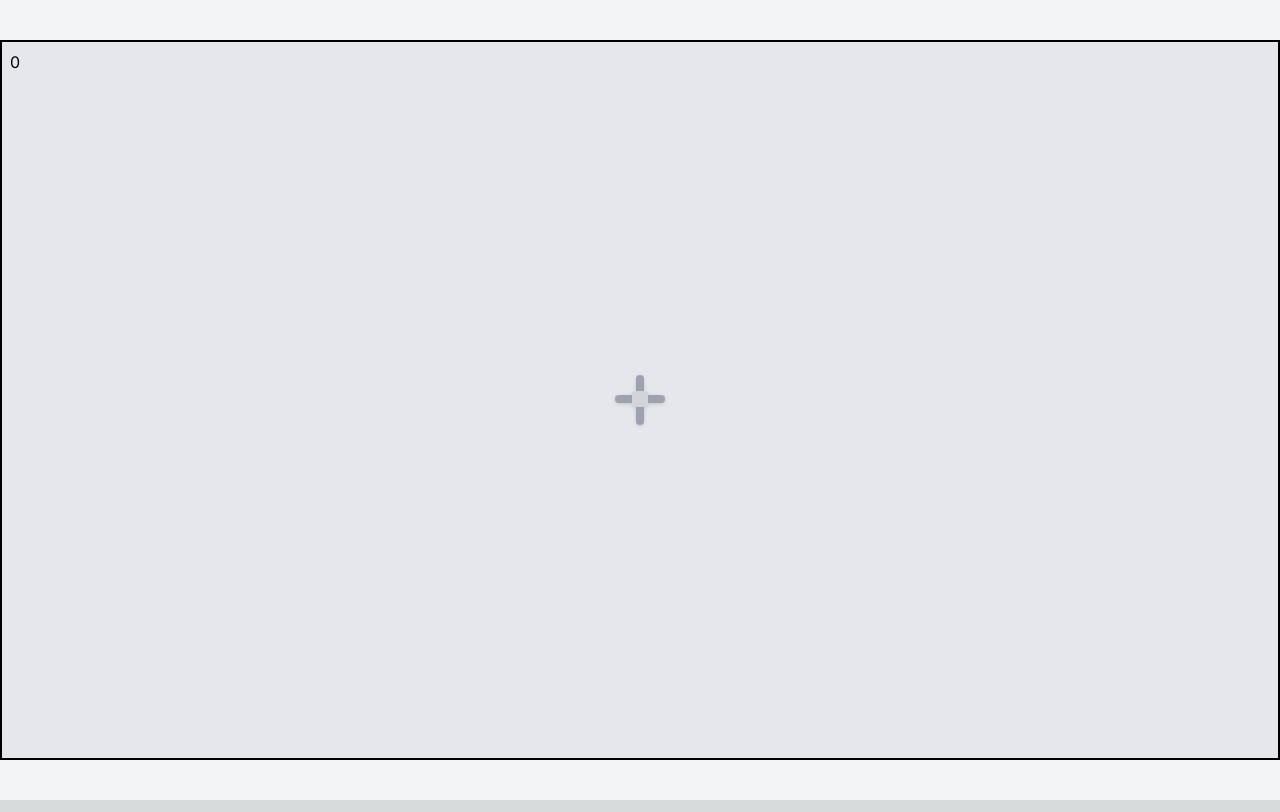
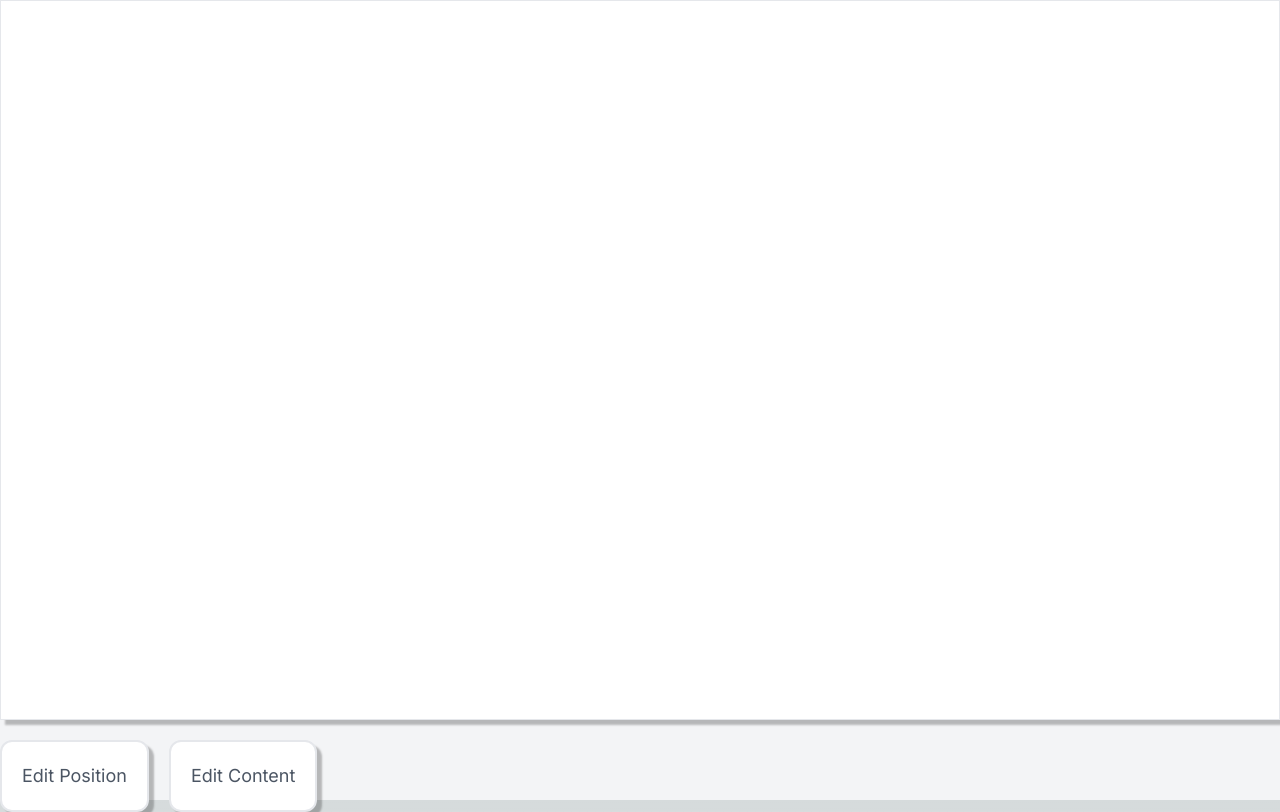
Before and after one commit to aidanhopper/hoot, a Next.js app: page /cms in a window 1280 px wide. Built offline with nearby package versions, Linux system fonts and the light colour scheme.

Commit message:
added some buttons n stuf

```diff
--- a/app/cms/page.tsx
+++ b/app/cms/page.tsx
@@ -1,6 +1,7 @@
 'use client'
 
-import React, { useState, useRef, useEffect } from 'react';
+import React, { useState, useRef, useEffect, useReducer } from 'react';
+
 
 type PathElement = {
   type: "col" | "row";
@@ -13,7 +14,7 @@ type Mouse = {
 }
 
 type Content = {
-  text: string;
+  body: React.ElementType
 }
 
 type Section = {
@@ -25,6 +26,12 @@ type Section = {
   content?: Content;
   width: number;
   height: number;
+}
+
+type State = {
+  isEditingPosition: boolean;
+  isEditingContent: boolean;
+  section: Section;
 }
 
 const isTop = (path: PathElement[]) => {
@@ -79,6 +86,20 @@ const getId = (section: Section | undefined, id: number): Section | undefined =>
 
 }
 
+const depth = (section: Section | undefined, id: number): number => {
+  if (section === undefined)
+    return 0;
+
+  if (section.id === id)
+    return 1;
+
+  const left = depth(section.left, id);
+  const right = depth(section.right, id);
+
+  return left + right + 1;
+
+}
+
 const del = (section: Section) => {
 
 }
@@ -90,6 +111,7 @@ const TraverseHelper: React.ElementType = (
     handleSplit,
     setMouse,
     mouse,
+    state,
   }
     : {
       section: Section | undefined,
@@ -100,6 +122,7 @@ const TraverseHelper: React.ElementType = (
       ) => void
       setMouse: (val: Mouse) => void,
       mouse: Mouse | undefined,
+      state: State,
     }
 ) => {
 
@@ -125,8 +148,10 @@ const TraverseHelper: React.ElementType = (
   const Splitter = ({ className }: { className?: string }) => {
     return (
 
-      <div className={`${className}`}>
-        <div className={`relative w-[50px] `}>
+      <div className={`${className}`}
+      >
+        <div className={`relative w-[50px] `}
+        >
           <div className="h-[50px] w-[50px] m-auto drop-shadow">
 
             <button className="rounded absolute ml-[17px] mt-[16px] z-10 w-4 m-auto h-4 bg-gray-300
@@ -190,6 +215,7 @@ const TraverseHelper: React.ElementType = (
             {
               section.left !== undefined &&
               <TraverseHelper
+                state={state}
                 section={section.left}
                 mouse={mouse}
                 setMouse={setMouse}
@@ -199,6 +225,7 @@ const TraverseHelper: React.ElementType = (
             {
               section.right !== undefined &&
               <TraverseHelper
+                state={state}
                 section={section.right}
                 mouse={mouse}
                 setMouse={setMouse}
@@ -212,11 +239,17 @@ const TraverseHelper: React.ElementType = (
       {
         section.type === "leaf" &&
         <>
-
-          <div className={`relative border-2 w-full border-black`}
+          <div className={`relative w-full border-gray-200 border`}
             style={{ width: `${section.width}%`, height: `${section.height}%` }}
+            onMouseLeave={() => {
+              setDisplayVerticalSplit(false);
+              setDisplayHorizontalSplit(false);
+            }}
           >
-            <div className="absolute h-full w-full">
+            {
+              state.isEditingPosition &&
+              <div className="absolute h-full w-full"
+              >
 
                 {
                   !isTop(path) &&
@@ -244,16 +277,17 @@ const TraverseHelper: React.ElementType = (
                   />
                 }
 
-
                 <div className="z-10 relative h-full w-full ">
                   <div className="flex flex-col absolute z-20 w-full h-full justify-center items-center ">
                     <div className="absolute w-full h-full p-2 ">
                       {section.id}
                     </div>
                     <div className="flex-auto" />
-                  <Splitter className="flex-auto content-center" />
+                    <Splitter className="flex-auto content-center"
+                    />
                     <div className="flex-auto " />
                   </div>
+
                   {
                     displayVerticalSplit &&
                     <VerticalSplit />
@@ -266,11 +300,26 @@ const TraverseHelper: React.ElementType = (
 
                 </div>
               </div>
+            }
+
+            {
+              state.isEditingContent &&
+              <div className="content-end h-full">
+                <div className="m-1 text-right">
+                  <button className="mr-1 text-right text-gray-500 font-extrabold text-xl">
+                    T
+                  </button>
+                </div>
+              </div>
+            }
 
             <div className="text-center w-[100%] h-[100%] content-center">
               {
                 section.content !== undefined &&
-                section.content.text
+                <>
+                  <section.content.body />
+                </>
+
               }
             </div>
           </div>
@@ -289,6 +338,7 @@ const Traverse: React.ElementType = (
     handleSplit,
     setMouse,
     mouse,
+    state,
   }
     : {
       section: Section | undefined,
@@ -298,16 +348,130 @@ const Traverse: React.ElementType = (
       ) => void,
       setMouse: (val: Mouse) => void,
       mouse: Mouse | undefined,
+      state: State,
     }
 ) => {
   return (
     <TraverseHelper
       section={section}
+      state={state}
       mouse={mouse}
       setMouse={setMouse}
       path={[]}
       handleSplit={handleSplit} />
   )
+}
+
+const handleHorizontalMovement = (event: React.MouseEvent, mouse: Mouse, section: Section) => {
+
+  let target = getId(section, mouse.target);
+  while (target.parent.type !== "row" || target.parent.right.id !== target.id || target.parent === undefined)
+    target = target.parent;
+
+  const sibling = target.parent.left.id === target.id ?
+    target.parent.right : target.parent.left;
+
+
+  const movement = event.movementX / event.screenX * 100;
+
+
+  const g = (target.width - sibling.width) / 2;
+
+  let width = 50 + g;
+
+  width -= movement;
+
+
+  const diff = (width - 50) * 2;
+
+  if (diff > 0) {
+    sibling.width = 100 - diff;
+    target.width = 100;
+  }
+  if (diff < 0) {
+    target.width = 100 + diff;
+    sibling.width = 100;
+  }
+
+  sibling.width = Math.min(sibling.width, 100);
+  target.width = Math.min(target.width, 100);
+
+  sibling.width = Math.max(sibling.width, 0);
+  target.width = Math.max(target.width, 0);
+
+  return structuredClone(section);
+
+}
+
+const handleVerticalMovement = (event: React.MouseEvent, mouse: Mouse, section: Section) => {
+
+  let target = getId(section, mouse.target);
+  while (target.parent.type !== "col" || target.parent.right.id !== target.id || target.parent === undefined)
+    target = target.parent;
+
+  const sibling = target.parent.left.id === target.id ?
+    target.parent.right : target.parent.left;
+
+  const movement = event.movementY / event.pageY * 100;
+
+  const g = (target.height - sibling.height) / 2;
+
+  let height = 50 + g;
+
+  height -= movement;
+
+  const diff = (height - 50) * 2;
+
+  if (diff > 0) {
+    sibling.height = 100 - diff;
+    target.height = 100;
+  }
+  if (diff < 0) {
+    target.height = 100 + diff;
+    sibling.height = 100;
+  }
+
+  sibling.height = Math.min(sibling.height, 100);
+  target.height = Math.min(target.height, 100);
+
+  sibling.height = Math.max(sibling.height, 0);
+  target.height = Math.max(target.height, 0);
+
+  return structuredClone(section)
+}
+
+const reducer = (state: any, action: any) => {
+
+
+  if (action.type === 'toggle_edit_position') {
+    const newState: State = {
+      ...state,
+      isEditingContent: false,
+      isEditingPosition: state.isEditingPosition === true ? false : true
+    }
+    console.log(newState)
+    return newState;
+  }
+
+  if (action.type === 'toggle_edit_content') {
+    const newState: State = {
+      ...state,
+      isEditingContent: state.isEditingContent === true ? false : true,
+      isEditingPosition: false,
+    }
+    console.log(newState)
+    return newState;
+  }
+
+  if (action.type === 'set_section') {
+    const newState: State = {
+      ...state,
+      section: action.section
+    }
+    return newState
+  }
+
+  return { ...state }
 }
 
 const ContentManagementSystem = () => {
@@ -316,13 +480,17 @@ const ContentManagementSystem = () => {
 
   const [mouse, setMouse] = useState<Mouse | undefined>(undefined);
 
-  const [section, setSection] = useState<Section>({
+  const [state, dispatch] = useReducer(reducer, {
+    isEditingPosition: false,
+    isEditingContent: false,
+    section: {
       type: "leaf",
       id: 0,
       width: 100,
       height: 100,
       parent: undefined,
-  });
+    }
+  })
 
   const handleSplit = (
     type: "vertical" | "horizontal" | "full",
@@ -330,7 +498,7 @@ const ContentManagementSystem = () => {
   ) => {
 
     // find the parent of the element to insert
-    const newSection = structuredClone(section);
+    const newSection = structuredClone(state.section);
     let parent = newSection;
     for (let i = 0; i < path.length; i++)
       if (path[i].direction === "left")
@@ -361,7 +529,7 @@ const ContentManagementSystem = () => {
     leftLeaf.parent = parent;
     rightLeaf.parent = parent;
 
-    setSection(newSection);
+    dispatch({ type: 'set_section', section: newSection });
   }
 
   const handleMouse = (event: React.MouseEvent, mouse: Mouse) => {
@@ -369,92 +537,46 @@ const ContentManagementSystem = () => {
     if (mouse === undefined)
       return;
 
-    if (mouse.movement === "vertical") {
-
-      const target = getId(section, mouse.target);
-      const sibling = target.parent.left.id === target.id ?
-        target.parent.right : target.parent.left;
-
-      const movement = event.movementY / event.pageY * 100;
-
-      const g = (target.height - sibling.height) / 2;
-
-      let height = 50 + g;
-
-      height -= movement;
-
-      const diff = (height - 50) * 2;
-
-      if (diff > 0) {
-        sibling.height = 100 - diff;
-        target.height = 100;
-      }
-      if (diff < 0) {
-        target.height = 100 + diff;
-        sibling.height = 100;
-      }
-
-      sibling.height = Math.min(sibling.height, 100);
-      target.height = Math.min(target.height, 100);
-
-      sibling.height = Math.max(sibling.height, 0);
-      target.height = Math.max(target.height, 0);
-
-    }
-
-    else if (mouse.movement === "horizontal") {
-
-      const target = getId(section, mouse.target);
-      const sibling = target.parent.left.id === target.id ?
-        target.parent.right : target.parent.left;
-
-      const movement = event.movementX / event.pageX * 100;
-
-      const g = (target.width - sibling.width) / 2;
-
-      let width = 50 + g;
-
-      width -= movement;
+    if (mouse.movement === "vertical")
+      dispatch({ type: 'set_section', section: handleVerticalMovement(event, mouse, state.section) });
 
 
-      const diff = (width - 50) * 2;
+    else if (mouse.movement === "horizontal")
+      dispatch({ type: 'set_section', section: handleHorizontalMovement(event, mouse, state.section) });
 
-      if (diff > 0) {
-        sibling.width = 100 - diff;
-        target.width = 100;
-      }
-      if (diff < 0) {
-        target.width = 100 + diff;
-        sibling.width = 100;
-      }
-
-      sibling.width = Math.min(sibling.width, 100);
-      target.width = Math.min(target.width, 100);
-
-      sibling.width = Math.max(sibling.width, 0);
-      target.width = Math.max(target.width, 0);
-
-    }
-
-    console.log(mouse.target);
-
-    setSection(structuredClone(section));
   }
 
   return (
     <>
       <div className="bg-gray-100 h-screen" onMouseUp={() => setMouse(undefined)}>
         <div className="container m-auto h-screen content-center">
-          <div className="flex bg-gray-200 aspect-video select-none"
+          <div className="flex bg-white aspect-video select-none shadow-[5px_5px_2px_rgb(0,0,0,0.25)]"
             onMouseMove={(event: React.MouseEvent) => handleMouse(event, mouse)}
           >
             <Traverse
-              section={section}
+              section={state.section}
+              state={state}
               mouse={mouse}
               setMouse={setMouse}
               handleSplit={handleSplit}
-              setSection={setSection} />
+              setSection={(section: Section) => dispatch({ type: 'set_section', section: section })} />
           </div>
+          <button className="shadow-[5px_5px_2px_rgb(0,0,0,0.25)] duration-100
+              hover:scale-[101%] mt-5 lg:mb-0 p-5 rounded-xl bg-white text-lg
+              border-gray-200 border-2 text-gray-600"
+            style={{ background: state.isEditingPosition ? "#f3f4f6" : "white" }}
+            onClick={() => dispatch({ type: 'toggle_edit_position' })}
+          >
+            Edit Position
+          </button>
+          <button className="shadow-[5px_5px_2px_rgb(0,0,0,0.25)] duration-100
+              hover:scale-[101%] mt-5 lg:mb-0 p-5 rounded-xl bg-white text-lg
+              border-gray-200 border-2 text-gray-600 ml-5"
+            style={{ background: state.isEditingContent ? "#f3f4f6" : "white" }}
+            onClick={() => dispatch({ type: 'toggle_edit_content' })}
+          >
+            Edit Content
+          </button>
         </div>
       </div>
     </>
```
Lines whose indentation alone changed are shown as unchanged.
